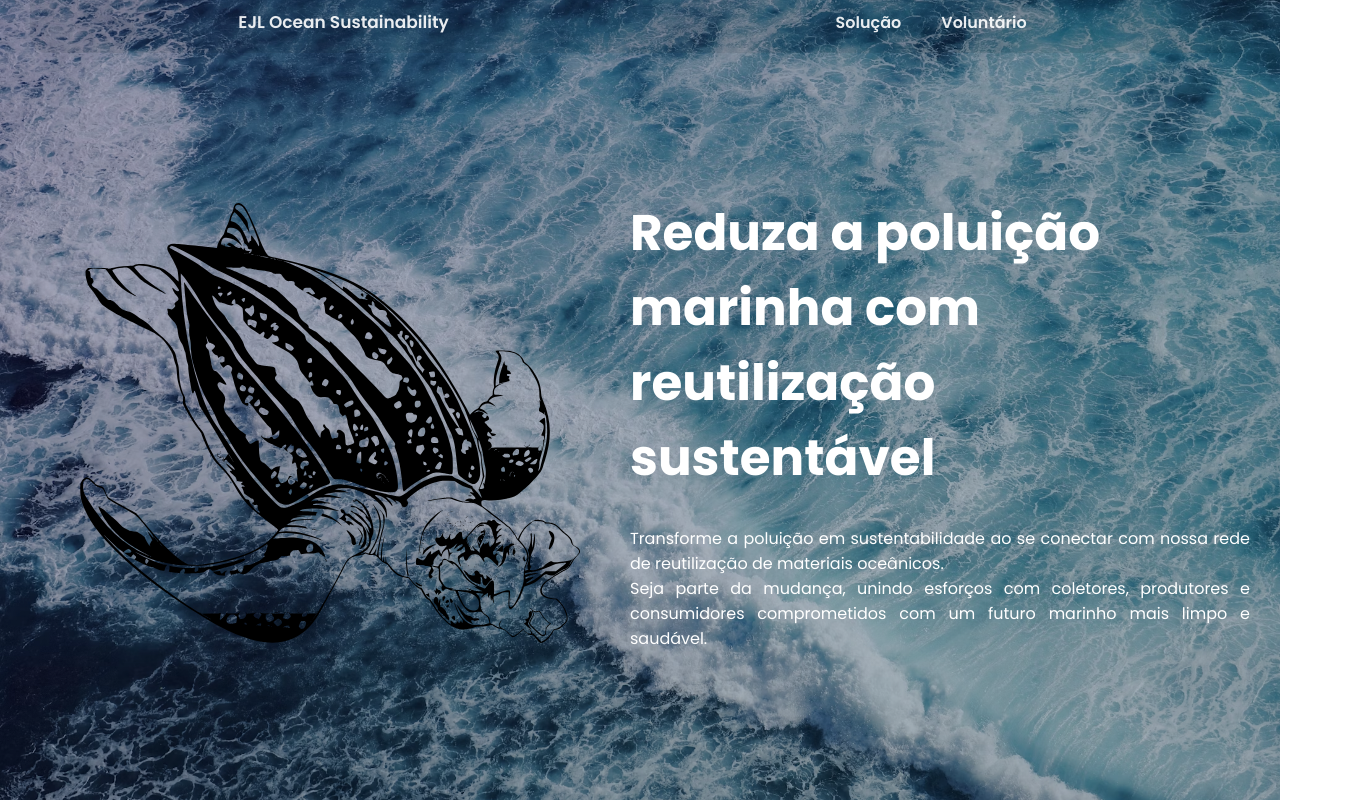
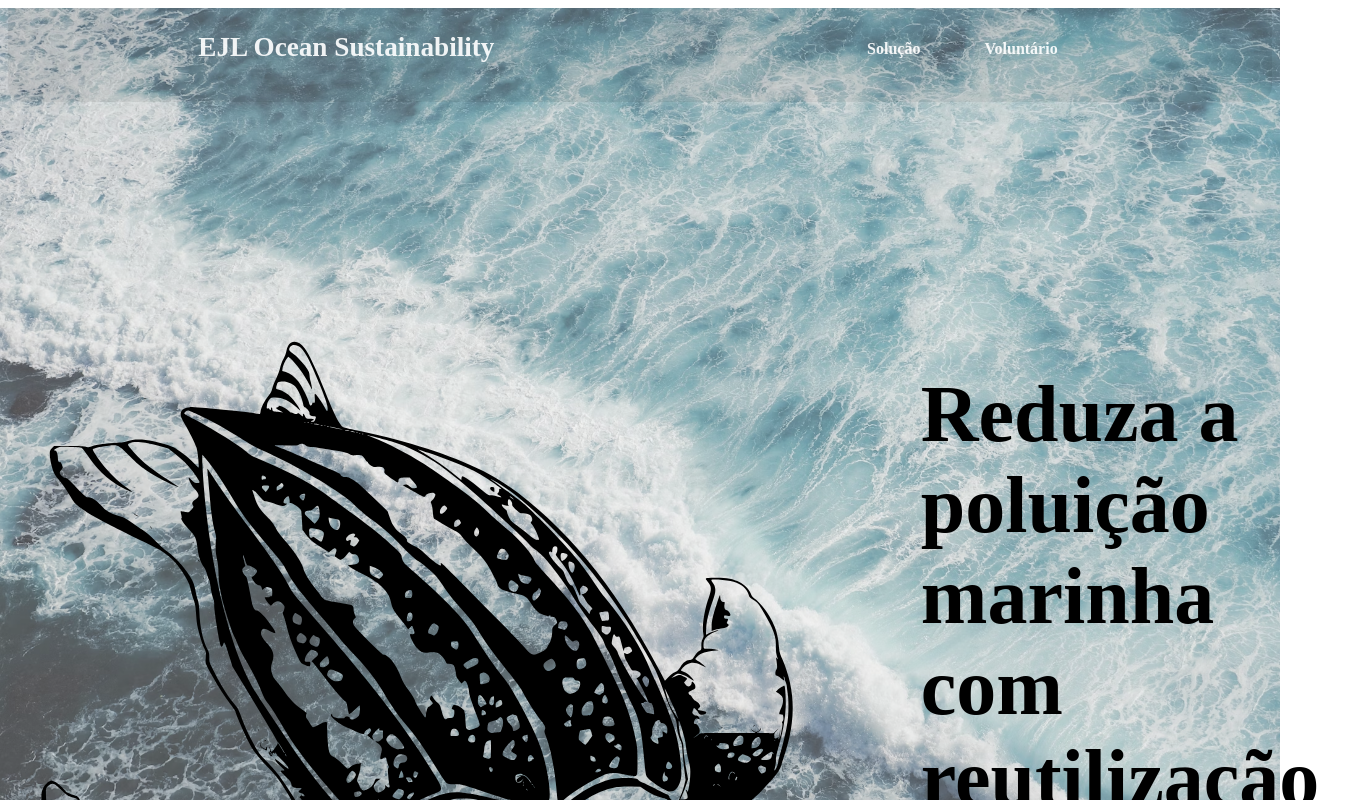
Before and after one commit to jumarianobf/gs-ejl-ocean, a Next.js app: page / in a window 1280 px wide. Shown: the top 800 px of the page, 1366 px wide, since content can reach past the window. Built offline with nearby package versions, Linux system fonts and the light colour scheme.

Commit message:
ajustando css global

```diff
--- a/src/app/globals.css
+++ b/src/app/globals.css
@@ -1,24 +1 @@
 @import url('https://fonts.googleapis.com/css2?family=Poppins:ital,wght@0,300;0,400;0,500;0,600;0,700;1,300;1,400;1,500;1,600;1,700&display=swap');
-
-* {
-    margin: 0;
-    padding: 0;
-    box-sizing: border-box;
-    scroll-behavior: smooth;
-}
-
-:root {
-    font-size: 62.5%; /* 1rem = 10px */
-    font-family: 'Poppins', sans-serif;
-}
-
-html, body {
-    min-height: 100vh;
-}
-
-body {
-    font-size: 1.6rem;
-    background: linear-gradient(135deg, rgb(8, 0, 77) 0%, rgb(1, 39, 70) 35%, rgb(45, 59, 83) 100%);
-    color: #ffffff;
-    padding: 0rem 3rem;
-}
```
